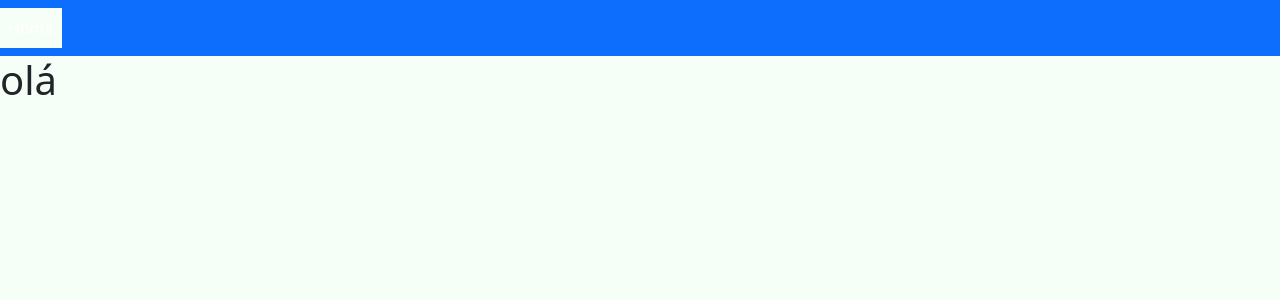
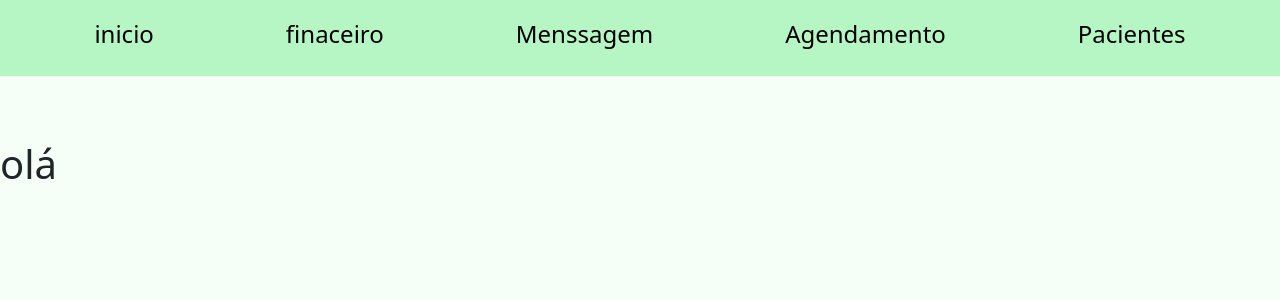
Before and after one commit to joaoclink221/nutrilife-TCC, a React (Vite) app in the folder frontend/: page /agenda in a window 1280 px wide. Shown: the top 300 px of the page. Built offline with nearby package versions, Linux system fonts and the light colour scheme; a web font is replaced by a local one.

Commit message:
essa poha finalmente tá fluindo

```diff
--- a/frontend/src/components/calendar/Calendar.scss
+++ b/frontend/src/components/calendar/Calendar.scss
@@ -1,3 +1,50 @@
-#navbarSupportedContent{
+.cabe {
+    display: flex;
+    justify-content: center;
+    align-items: center;
+    text-align: center;
+    margin-bottom: 4rem;
+    padding-bottom: 0.5rem;
+    background-color: #B6F6C5;
+    gap: 5rem;
+  }
+  .buttom2{
+    background: none;
+  }
+
+  .buttom {
+    position: relative;
+    display: inline-flex;
+    align-items: center;
+    padding-left: 1.5rem;
+    padding-right: 1.5rem;
+    padding-top: 1rem;
+
+    border-width: 2px;
+    border-color: transparent;
     background-color: transparent;
-}
+
+    &:hover .gradient-underline {
+      transform: scaleX(1);
+    }
+  }
+
+
+  .text {
+    font-size: 1.5rem;
+    line-height: 2rem;
+    background: none;
+    text-align: center;
+  }
+
+  .gradient-underline {
+    position: absolute;
+    left: 0;
+    right: 0;
+    bottom: 0;
+    height: 4px;
+    background-image: white;
+    transform: scaleX(0);
+    transform-origin: center;
+    transition: transform 0.3s ease;
+  }
--- a/frontend/src/components/calendar/Calendario.jsx
+++ b/frontend/src/components/calendar/Calendario.jsx
@@ -1,24 +1,39 @@
-import React from 'react'
 import "./Calendar.scss"
+import {Link} from "react-router-dom"
 const Calendario = () => {
     return (
-        <nav className="navbar  navbar-expand-lg bg-primary" data-bs-theme="dark">
-            <div className="">
-                <button className="navbar-toggler" type="button" data-bs-toggle="collapse" data-bs-target="#navbarSupportedContent" aria-controls="navbarSupportedContent" aria-expanded="false" aria-label="Toggle navigation">
-                    <span className="navbar-toggler-icon"></span>
-                </button>
-
-                <div className="collapse navbar-collapse" id="navbarSupportedContent">
-                    <ul className="navbar-nav me-auto mb-2 mb-lg-0">
-                        <li className="nav-item">
-                            <a className="nav-link active" aria-current="page" href="#">Home</a>
-                        </li>
-
-
-                    </ul>
-                </div>
-            </div>
-        </nav>
+        <div className="cabe">
+            <Link to="/" className="buttom2">
+            <button className="buttom">
+                <p className="text">inicio</p>
+                <span className="gradient-underline"></span>
+            </button>
+            </Link>
+            <Link to="/financeiro" className="buttom2">
+            <button className="buttom">
+                <p className="text">finaceiro</p>
+                <span className="gradient-underline"></span>
+            </button>
+            </Link>
+            <Link to="/mensagem" className="buttom2">
+            <button className="buttom">
+                <p className="text">Menssagem</p>
+                <span className="gradient-underline"></span>
+            </button>
+            </Link>
+            <Link to="/agenda" className="buttom2">
+            <button className="buttom">
+                <p className="text">Agendamento</p>
+                <span className="gradient-underline"></span>
+            </button>
+            </Link>
+            <Link to="/pacientes" className="buttom2">
+            <button className="buttom">
+                <p className="text">Pacientes</p>
+                <span className="gradient-underline"></span>
+            </button>
+            </Link>
+        </div>
     )
 }
 
```
